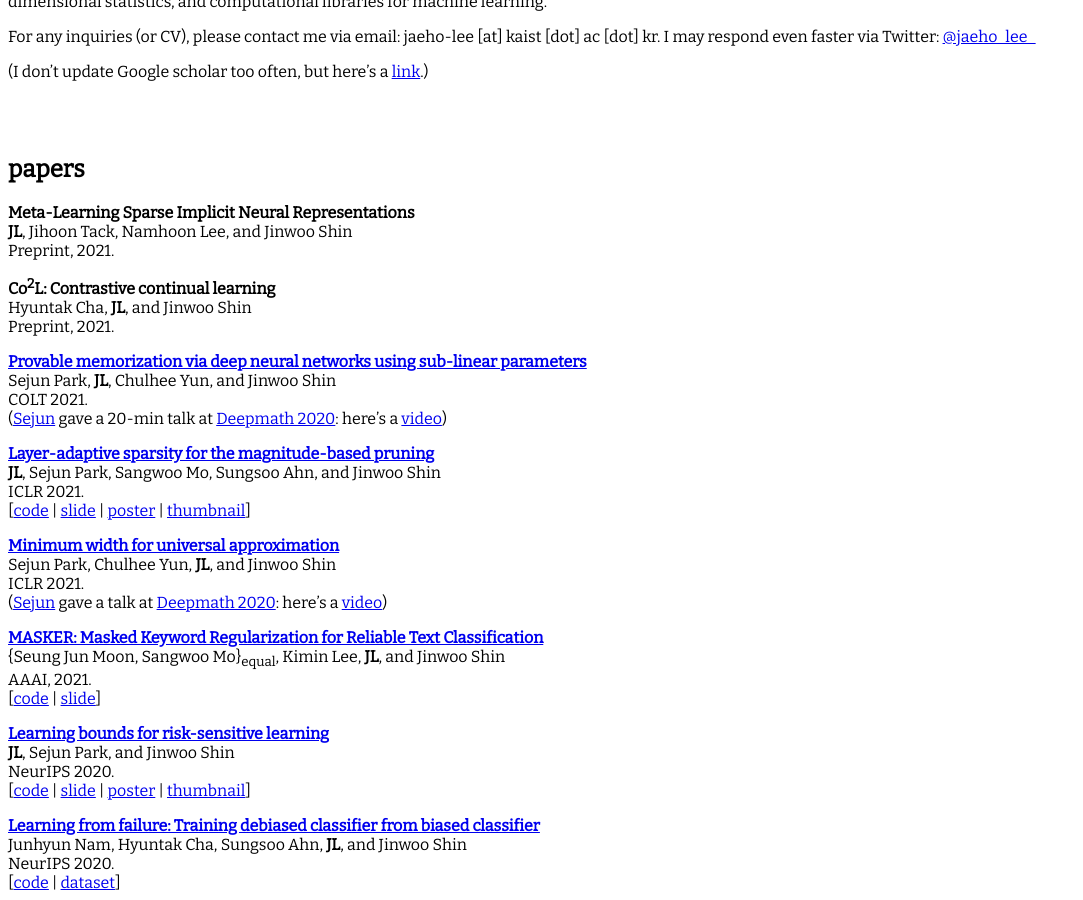
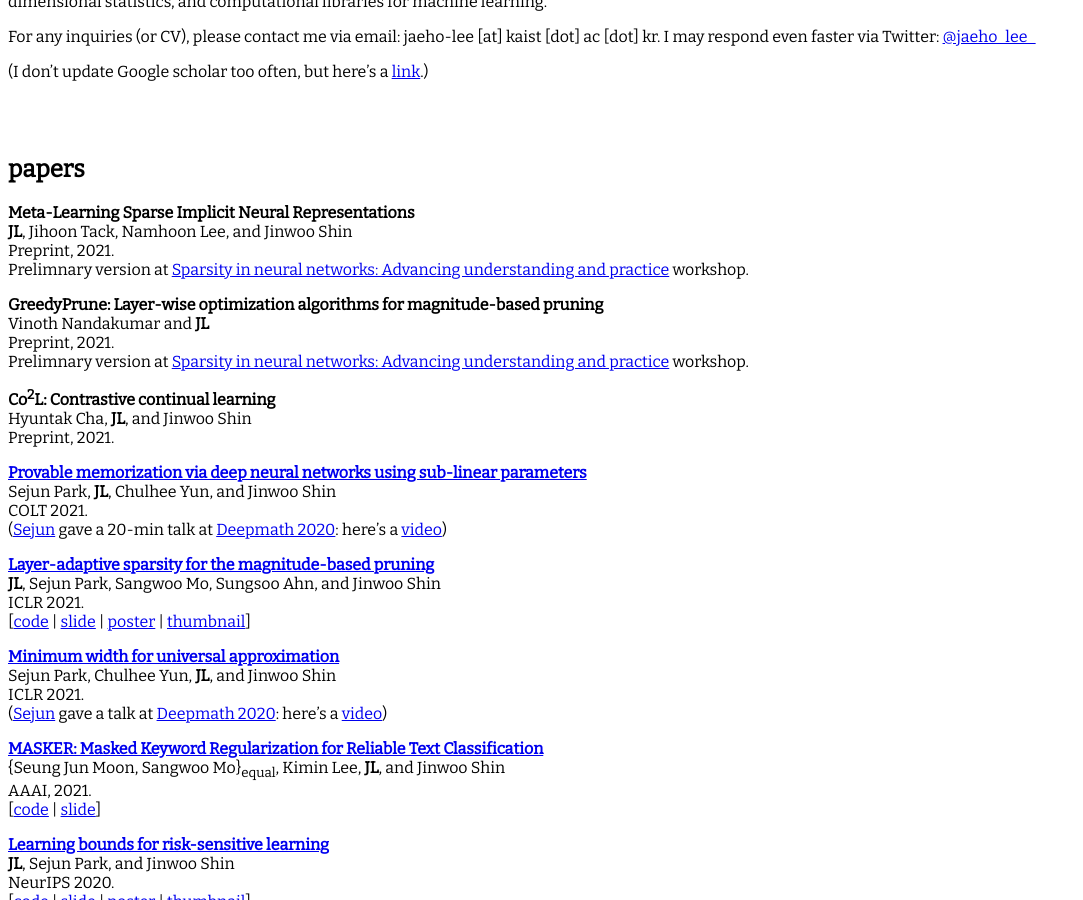
Before and after one commit to jaeho-lee/jaeho-lee.github.io, a Jekyll site: the page built from index.md, in a window 1280 px wide and 900 px high, scrolled down 476 px. Shown: the whole window, without its empty margins (0-1083 px from the left). Built offline with Jekyll 4.4.1, drawn with Linux system fonts in a browser that asks for light colours.

Commit message:
added papers

```diff
--- a/index.md
+++ b/index.md
@@ -30,7 +30,12 @@ For any inquiries (or CV), please contact me via email: jaeho-lee [at] kaist [do
 **Meta-Learning Sparse Implicit Neural Representations**
 **JL**, Jihoon Tack, Namhoon Lee, and Jinwoo Shin
 Preprint, 2021.
+Prelimnary version at [Sparsity in neural networks: Advancing understanding and practice](https://sites.google.com/view/sparsity-workshop-2021/) workshop.
 
+**GreedyPrune: Layer-wise optimization algorithms for magnitude-based pruning**
+Vinoth Nandakumar and **JL**
+Preprint, 2021.
+Prelimnary version at [Sparsity in neural networks: Advancing understanding and practice](https://sites.google.com/view/sparsity-workshop-2021/) workshop.
 
 **Co<sup>2</sup>L: Contrastive continual learning**
 Hyuntak Cha, **JL**, and Jinwoo Shin
```
Also changed, not shown: 1 other file.
